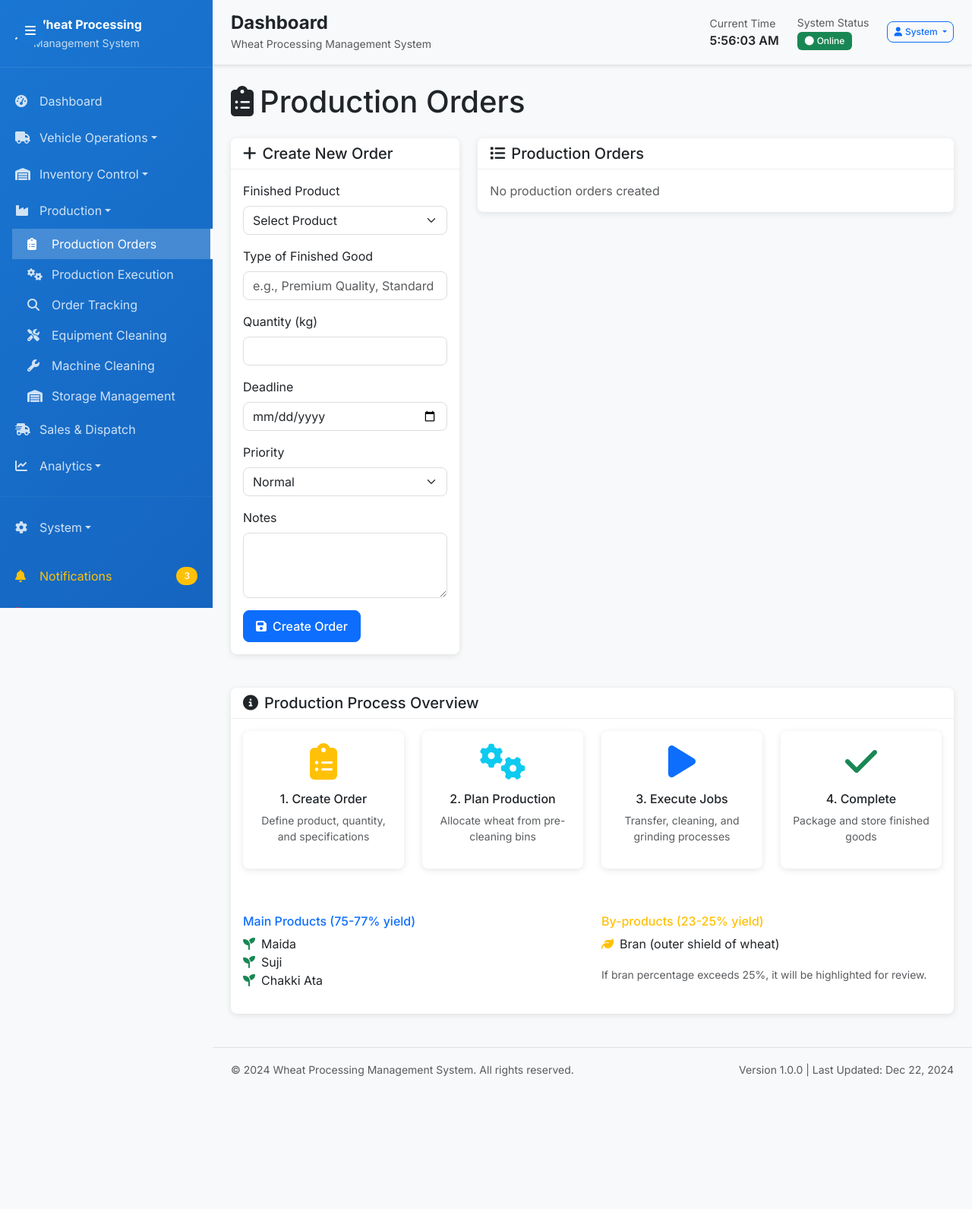
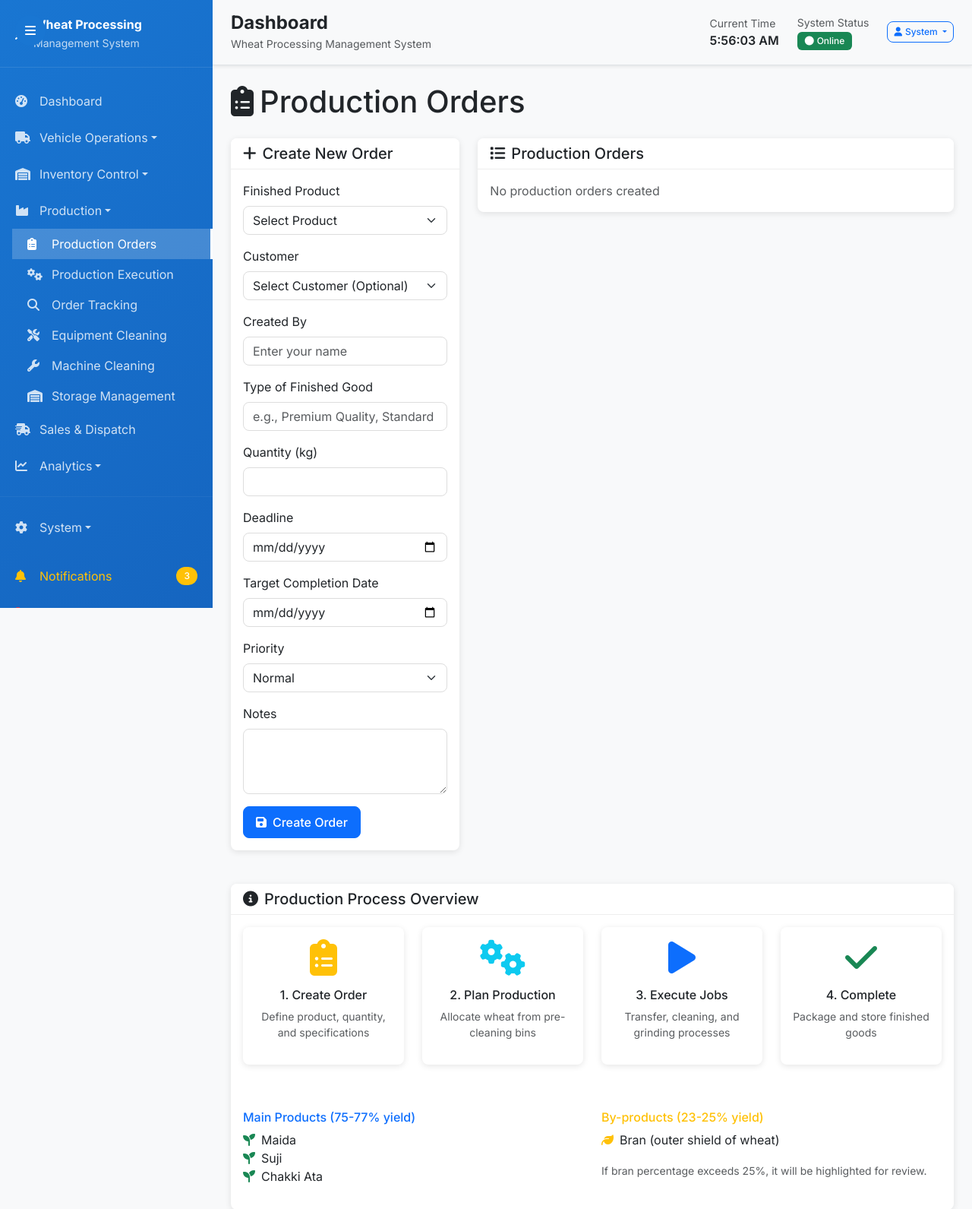
Before and after one commit to Chaitanya-pati/BrfmDemo, a Flask app: page /production_orders in a window 1280 px wide. Shown: the top 1591 px of the page at 76% size. Before the commit the page ends 1417 px from the top, so only its background shows below. Run offline with Flask 3, Linux system fonts and the light colour scheme; some libraries are stand-ins or nearby versions.

Commit message:
Assistant checkpoint: Fix PostgreSQL migration and production order issues
Assistant generated file changes:
- routes.py: Fix production orders route with proper error handling and field mapping, Add debug route to test database connection and table structure
- templates/production_orders.html: Fix form fields to use proper IDs and names, Add target_completion field to the form

---

User prompt:

Unable to create productio order resolve that issue

Replit-Commit-Author: Assistant
Replit-Commit-Session-Id: 8fb4a7e4-f683-455d-b3e4-a9e2f577e352

```diff
--- a/routes.py
+++ b/routes.py
@@ -204,11 +204,37 @@ def production_orders():
         try:
             order = ProductionOrder()
             order.order_number = generate_order_number('PO')
-            order.customer_id = int(request.form['customer_id']) if request.form.get('customer_id') else None
+
+            # Handle customer field - check if it's customer_id or customer name
+            if request.form.get('customer_id'):
+                order.customer_id = int(request.form['customer_id'])
+            elif request.form.get('customer'):
+                # If customer name is provided, find or create customer
+                customer_name = request.form['customer']
+                customer = Customer.query.filter_by(company_name=customer_name).first()
+                if customer:
+                    order.customer_id = customer.id
+                else:
+                    # Create new customer with minimal info
+                    new_customer = Customer(company_name=customer_name)
+                    db.session.add(new_customer)
+                    db.session.flush()
+                    order.customer_id = new_customer.id
+
             order.quantity = float(request.form['quantity'])
-            order.product_id = int(request.form['product_id'])
-            order.description = request.form.get('description')
-            order.created_by = request.form['created_by']
+
+            # Handle product field - check if it's product_id or product name
+            if request.form.get('product_id'):
+                product = Product.query.get(int(request.form['product_id']))
+                order.product = product.name if product else 'Unknown Product'
+            elif request.form.get('product'):
+                order.product = request.form['product']
+
+            order.finished_good_type = request.form.get('finished_good_type')
+            order.deadline = datetime.strptime(request.form['deadline'], '%Y-%m-%d') if request.form.get('deadline') else None
+            order.priority = request.form.get('priority', 'normal')
+            order.description = request.form.get('notes')  # Map notes to description
+            order.created_by = request.form.get('created_by', 'System')
             order.target_completion = datetime.strptime(request.form['target_completion'], '%Y-%m-%d') if request.form.get('target_completion') else None
 
             db.session.add(order)
@@ -217,6 +243,7 @@ def production_orders():
 
         except Exception as e:
             db.session.rollback()
+            print(f"Production order creation error: {str(e)}")  # Debug print
             flash(f'Error creating production order: {str(e)}', 'error')
 
     orders = ProductionOrder.query.order_by(ProductionOrder.created_at.desc()).all()
@@ -886,3 +913,42 @@ def complete_process_machine_cleaning(log_id):
 @app.route('/uploads/<filename>')
 def uploaded_file(filename):
     return send_from_directory(app.config['UPLOAD_FOLDER'], filename)
+
+@app.route('/debug_production_order')
+def debug_production_order():
+    """Debug route to test production order creation"""
+    try:
+        from sqlalchemy import text
+
+        # Test database connection
+        result = db.session.execute(text("SELECT 1")).fetchone()
+        print("Database connection: OK")
+
+        # Check production_order table structure
+        result = db.session.execute(text("""
+            SELECT column_name, data_type, is_nullable
+            FROM information_schema.columns
+            WHERE table_name = 'production_order'
+            ORDER BY column_name;
+        """)).fetchall()
+
+        print("Production Order table structure:")
+        for row in result:
+            print(f"  {row[0]}: {row[1]} (nullable: {row[2]})")
+
+        # Test creating a simple production order
+        test_order = ProductionOrder(
+            order_number=generate_order_number('TEST'),
+            quantity=100.0,
+            product='Test Product',
+            created_by='Debug Test'
+        )
+
+        db.session.add(test_order)
+        db.session.commit()
+
+        return f"Debug successful! Test order created with ID: {test_order.id}"
+
+    except Exception as e:
+        db.session.rollback()
+        return f"Debug error: {str(e)}"
--- a/templates/production_orders.html
+++ b/templates/production_orders.html
@@ -28,6 +28,22 @@
                     </div>
 
                     <div class="mb-3">
+                        <label for="customer" class="form-label">Customer</label>
+                        <select class="form-select" id="customer" name="customer_id">
+                            <option value="">Select Customer (Optional)</option>
+                            {% for customer in customers %}
+                            <option value="{{ customer.id }}">{{ customer.company_name }}</option>
+                            {% endfor %}
+                        </select>
+                    </div>
+
+                    <div class="mb-3">
+                        <label for="created_by" class="form-label">Created By</label>
+                        <input type="text" class="form-control" id="created_by" name="created_by"
+                               placeholder="Enter your name" required>
+                    </div>
+
+                    <div class="mb-3">
                         <label for="finished_good_type" class="form-label">Type of Finished Good</label>
                         <input type="text" class="form-control" id="finished_good_type" name="finished_good_type"
                                placeholder="e.g., Premium Quality, Standard Grade, Bulk Order" required>
@@ -41,6 +57,11 @@
                     <div class="mb-3">
                         <label for="deadline" class="form-label">Deadline</label>
                         <input type="date" class="form-control" id="deadline" name="deadline">
+                    </div>
+
+                    <div class="mb-3">
+                        <label for="target_completion" class="form-label">Target Completion Date</label>
+                        <input type="date" class="form-control" id="target_completion" name="target_completion">
                     </div>
 
                     <div class="mb-3">
```
